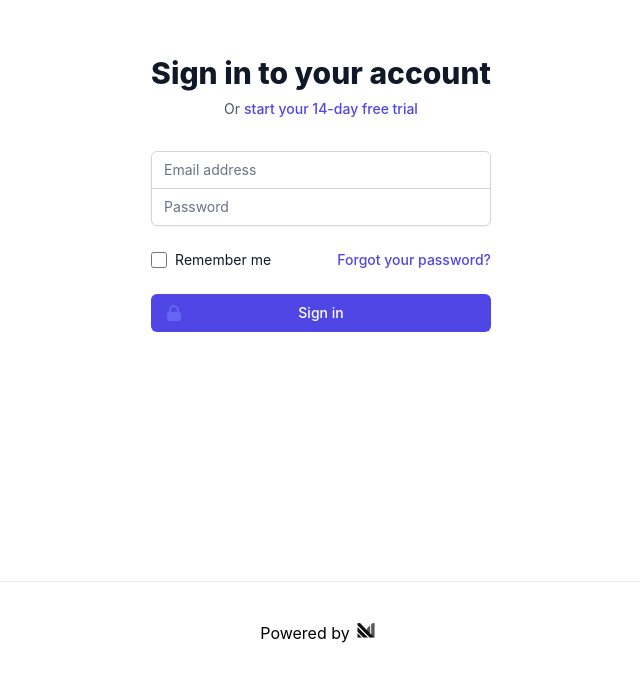
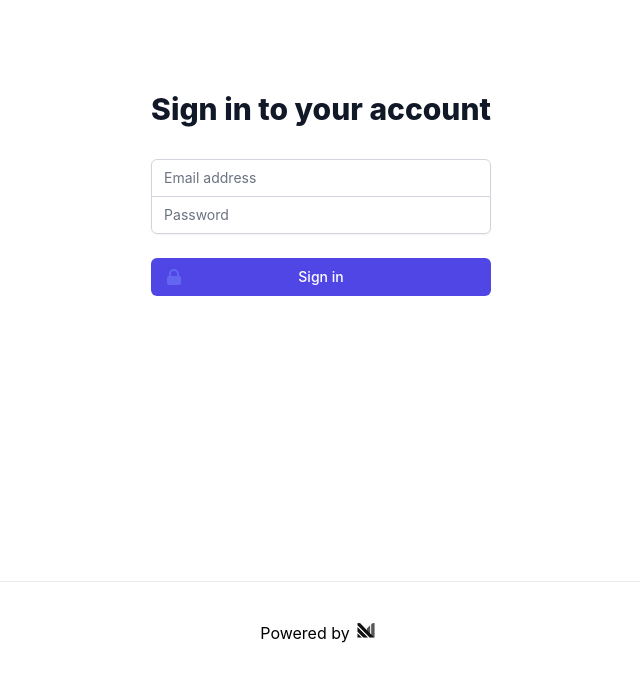
Before and after one commit to rjnn/nextmz, a Next.js app: page / in a window 1280 px wide. Shown: the part 219-900 px from the top of the page, without its empty margins (319-959 px from the left). Built offline with nearby package versions, Linux system fonts and the light colour scheme.

Commit message:
feat(upstash)

```diff
--- a/components/singup/index.jsx
+++ b/components/singup/index.jsx
@@ -1,6 +1,69 @@
 import { LockClosedIcon } from '@heroicons/react/solid'
+import { useState } from 'react';
+const dev = process.env.NODE_ENV !== 'production';
 
 export default function Signup() {
+    const [status, setStatus] = useState({
+        submitted: false,
+        submitting: false,
+        info: { error: false, msg: null },
+    });
+    const [inputs, setInputs] = useState({
+        "email": '',
+        message: '',
+    });
+
+    /**
+     * Handlers
+     * @param {*} ok
+     * @param {*} msg
+     */
+    const handleServerResponse = (ok, msg) => {
+        if (ok) {
+          setStatus({
+            submitted: true,
+            submitting: false,
+            info: { error: false, msg: msg },
+          });
+          setInputs({
+            "email": '',
+            message: '',
+          });
+        } else {
+            setStatus({
+                info: { error: true, msg: msg },
+            });
+        }
+    };
+
+    const handleOnChange = (e) => {
+        e.persist();
+        setInputs((prev) => ({
+            ...prev,
+            [e.target.id]: e.target.value,
+        }));
+        setStatus({
+            submitted: false,
+            submitting: false,
+            info: { error: false, msg: null },
+        });
+    };
+
+    const handleOnSubmit = (e) => {
+        e.preventDefault();
+        setStatus((prevStatus) => ({ ...prevStatus, submitting: true }));
+        console.log(inputs);
+
+        fetch(dev ? "http://localhost:3000/api/login" : "https://nextjs-kwcgsnkki-joaquin-materialize.vercel.app/api/login", {
+            method: 'POST',
+            headers: {
+                'Accept': 'application/json',
+                'Content-Type': 'application/json'
+              },
+            body: JSON.stringify(inputs)
+        });
+    };
+
     return (
         <>
         {/*
@@ -15,28 +78,23 @@ export default function Signup() {
             <div className="max-w-md w-full space-y-8">
             <div>
                 <h2 className="mt-6 text-center text-3xl font-extrabold text-gray-900">Sign in to your account</h2>
-            <p className="mt-2 text-center text-sm text-gray-600">
-              Or{' '}
-              <a href="#" className="font-medium text-indigo-600 hover:text-indigo-500">
-                start your 14-day free trial
-              </a>
-            </p>
             </div>
-          <form className="mt-8 space-y-6" action="#" method="POST">
+            <form className="mt-8 space-y-6" onSubmit={handleOnSubmit}>
                 <input type="hidden" name="remember" defaultValue="true" />
                 <div className="rounded-md shadow-sm -space-y-px">
                 <div>
-                <label htmlFor="email-address" className="sr-only">
+                    <label htmlFor="email" className="sr-only">
                     Email address
                     </label>
                     <input
-                  id="email-address"
+                    id="email"
                     name="email"
                     type="email"
                     autoComplete="email"
                     required
                     className="appearance-none rounded-none relative block w-full px-3 py-2 border border-gray-300 placeholder-gray-500 text-gray-900 rounded-t-md focus:outline-none focus:ring-indigo-500 focus:border-indigo-500 focus:z-10 sm:text-sm"
                     placeholder="Email address"
+                    onChange={handleOnChange}
                     />
                 </div>
                 <div>
@@ -51,27 +109,8 @@ export default function Signup() {
                     required
                     className="appearance-none rounded-none relative block w-full px-3 py-2 border border-gray-300 placeholder-gray-500 text-gray-900 rounded-b-md focus:outline-none focus:ring-indigo-500 focus:border-indigo-500 focus:z-10 sm:text-sm"
                     placeholder="Password"
+                    onChange={handleOnChange}
                     />
-              </div>
-            </div>
-
-            <div className="flex items-center justify-between">
-              <div className="flex items-center">
-                <input
-                  id="remember-me"
-                  name="remember-me"
-                  type="checkbox"
-                  className="h-4 w-4 text-indigo-600 focus:ring-indigo-500 border-gray-300 rounded"
-                />
-                <label htmlFor="remember-me" className="ml-2 block text-sm text-gray-900">
-                  Remember me
-                </label>
-              </div>
-
-              <div className="text-sm">
-                <a href="#" className="font-medium text-indigo-600 hover:text-indigo-500">
-                  Forgot your password?
-                </a>
                 </div>
                 </div>
 
@@ -90,5 +129,5 @@ export default function Signup() {
             </div>
         </div>
         </>
-  )
+    );
 }
--- a/pages/api/hello.js
+++ /dev/null
@@ -1,10 +0,0 @@
-// Next.js API route support: https://nextjs.org/docs/api-routes/introduction
-
-export default function handler(req, res) {
-  if (req.method === 'POST') {
-    // Process a POST request
-    res.status(200).json({ name: 'John Doe' })
-  } else {
-    // Handle any other HTTP method
-  }
-}
--- /dev/null
+++ b/pages/api/login.js
@@ -0,0 +1,75 @@
+// Next.js API route support: https://nextjs.org/docs/api-routes/introduction
+
+const mz_endpoint = process.env.MZ_ENDPOINT;
+const mz_user = process.env.MZ_USER;
+const mz_password = process.env.MZ_PASSWORD;
+const upstash_user = process.env.UPSTASH_USER;
+const upstash_password = process.env.UPSTASH_PASSWORD;
+const upstash_endpoint = process.env.UPSTASH_ENDPOINT;
+
+export default async function name(req, res) {
+  if (req.method === 'POST') {
+    let headers = new Headers();
+    headers.append('Content-Type', 'application/json');
+    headers.append('Authorization', 'Basic ' + Buffer.from(upstash_user + ":" + upstash_password).toString('base64'));
+
+    const event = {
+      ip: req.connection.remoteAddress,
+      event_time: Date.now(),
+      event_ttl: "5 minutes",
+    };
+
+    fetch(upstash_endpoint, {
+      method: "POST",
+      body: JSON.stringify({ value: JSON.stringify(event) }),
+      headers,
+    }).then((r) => {
+      if (r.status !== 200) {
+        console.error("Status: ", r.status);
+      }
+    }).catch(console.error);
+
+    res.status(200).json();
+  } else {
+    // Handle any other HTTP method
+    res.status(500).json();
+  }
+}
+
+// export default async function handler(req, res) {
+//   if (req.method === 'POST') {
+//     const { body } = req;
+//     const { email, password } = body;
+
+//     const query = `SELECT * FROM TTL.logins WHERE email = ${email} and password = ${password};`;
+
+//     let headers = new Headers();
+//     headers.append('Content-Type', 'application/json');
+//     headers.append('Authorization', 'Basic ' + Buffer.from(mz_user + ":" + mz_password).toString('base64'));
+
+//     try {
+//       const response = await fetch("https://eh788lb307wpz2rntwct1z0a8.0.us-east-1.aws.materialize.cloud/api/sql", {
+//         body: JSON.stringify({
+//           sql: query
+//         }),
+//         headers,
+//         method: "POST",
+//       });
+//       const { results } = await response.json();
+//       const [{ rows }] = results;
+
+//       if (rows.length > 0) {
+//         res.status(200).json();
+//       } else {
+//         res.status(401).json();
+//       }
+
+//     } catch (err) {
+//       console.error("Error: ", err);
+//       res.status(500).json();
+//     }
+//   } else {
+//     // Handle any other HTTP method
+//     res.status(500).json();
+//   }
+// }
```
Lines whose indentation alone changed are shown as unchanged.
